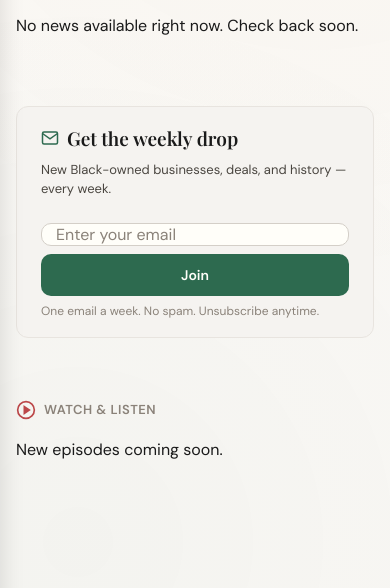
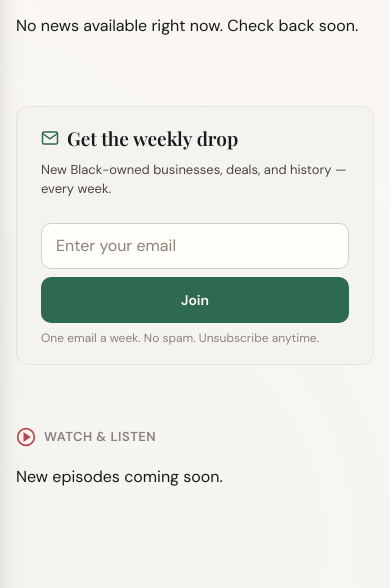
Before and after one commit to Afrotodo/test-cluster, a Django app: page / in a window 390 px wide. Shown: the part 534-1122 px from the top of the page. Run offline with Django 5.2, Linux system fonts and the light colour scheme; data that the repository does not hold is empty.

Commit message:
changed the front template and need to migrate

```diff
--- a/afrotodosearch/settings.py
+++ b/afrotodosearch/settings.py
@@ -28,7 +28,7 @@ CACHE_API_SECRET = config('CACHE_API_SECRET')
 ABSTRACT_API_KEY = config('ABSTRACTAPI_GEOLOCATION_KEY')
 
 # SECURITY WARNING: don't run with debug turned on in production!
-DEBUG = True
+DEBUG = False
 # ALLOWED_HOSTS = ['afrotodo.com', 'www.afrotodo.com', 'afrotodo.us', 'www.afrotodo.us', '64.225.17.130', 'localhost', '127.0.0.1']
 ALLOWED_HOSTS = ['afrotodo.com', 'www.afrotodo.com', 'afrotodo.us', 'www.afrotodo.us', '64.225.17.130', '167.71.186.130', 'localhost', '127.0.0.1']
 
--- a/searchengine/templates/home3.html
+++ b/searchengine/templates/home3.html
@@ -1977,15 +1977,26 @@ margin-top: 30px;
     color: var(--gray-500);
 }
 
+
+
 @media (max-width: 480px) {
     .weekly-drop {
         padding: var(--space-md) var(--space-lg);
     }
+    .weekly-drop-form {
+        min-width: 100%;
+    }
     .weekly-drop-row {
         flex-direction: column;
     }
+    .weekly-drop-input {
+        width: 100%;
+        min-height: 46px;
+        font-size: 16px;
+    }
     .weekly-drop-btn {
         width: 100%;
+        min-height: 46px;
     }
 }
 
```
